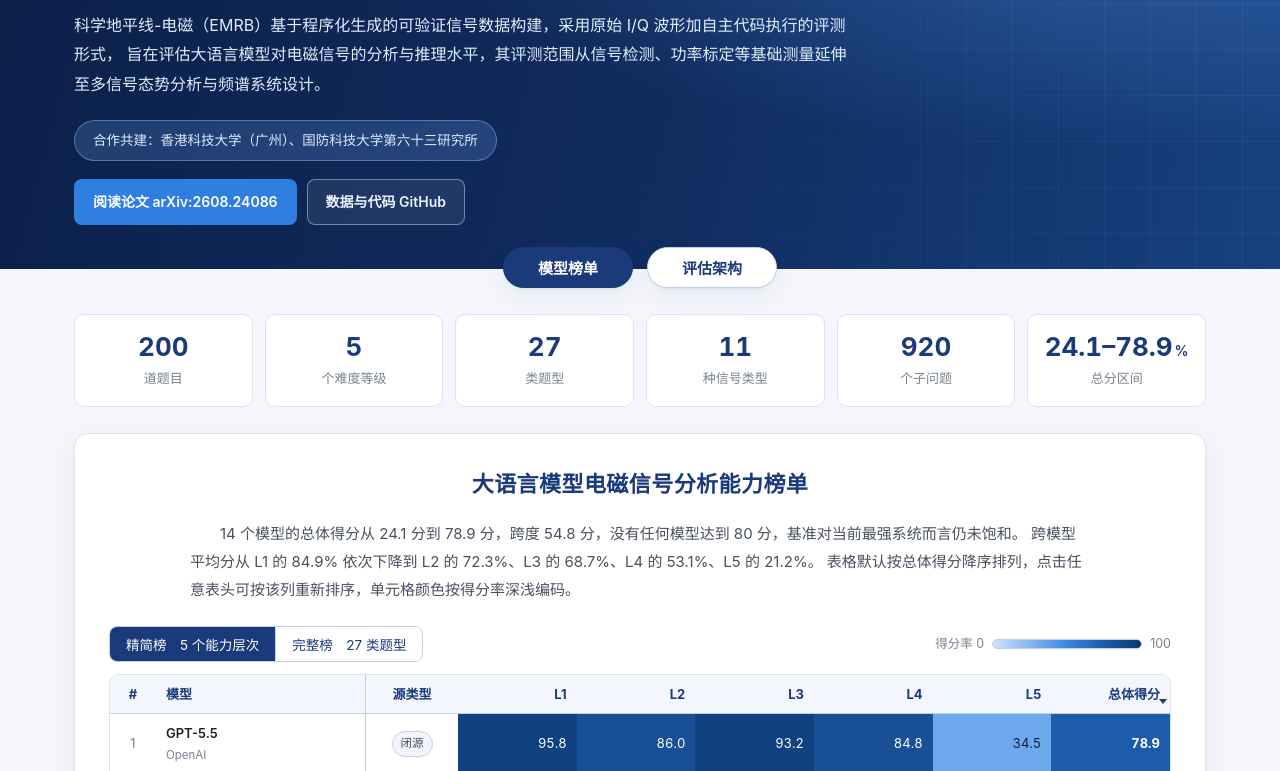
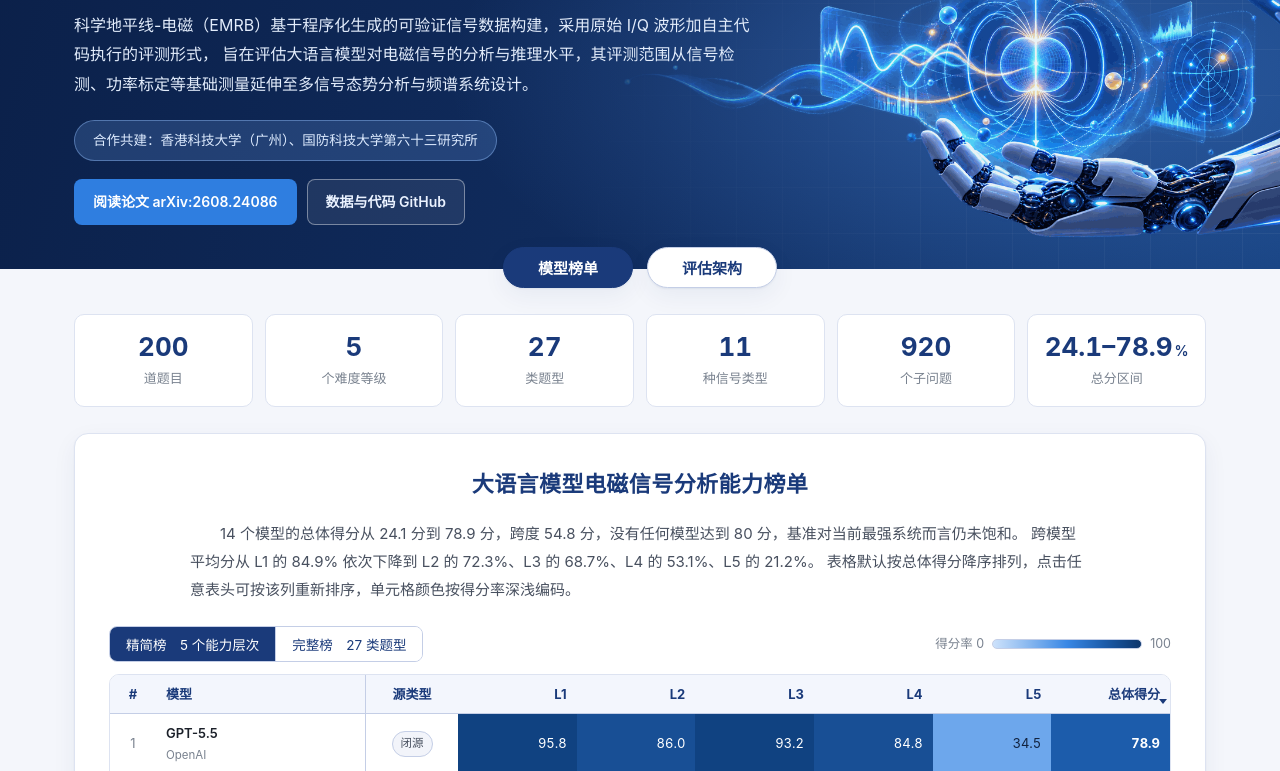
Before and after one commit to mingxuZhang2/EMRB, a plain HTML site: page index.html in a window 1280 px wide. Shown: the part 193-964 px from the top of the page. Drawn offline with Linux system fonts and the light colour scheme.

Commit message:
Add the electromagnetic hero artwork to the blue banner

```diff
--- a/index.html
+++ b/index.html
@@ -23,6 +23,7 @@
 </header>
 
 <section class="hero">
+  <div class="hero-art" aria-hidden="true"></div>
   <div class="wrap">
     <h1>EMRB</h1>
     <div class="sub-en">Electromagnetic Reasoning Benchmark</div>
--- a/styles.css
+++ b/styles.css
@@ -86,9 +86,10 @@ a:hover { text-decoration: underline; }
 
 .hero {
   background:
-    radial-gradient(1100px 340px at 88% 18%, rgba(93, 160, 255, .30), transparent 62%),
+    radial-gradient(900px 420px at 80% 52%, rgba(93, 160, 255, .34), transparent 64%),
     linear-gradient(105deg, var(--navy-900) 0%, var(--navy-800) 52%, #17417f 100%);
   color: #fff;
+  min-height: 360px;
   padding: 52px 0 44px;
   position: relative;
   overflow: hidden;
@@ -103,7 +104,20 @@ a:hover { text-decoration: underline; }
   mask-image: linear-gradient(100deg, transparent 42%, #000 100%);
   pointer-events: none;
 }
-.hero .wrap { position: relative; z-index: 1; }
+/* 右侧插图：透明底 PNG 直接压在蓝色背景上，左缘用遮罩渐隐，避免硬边 */
+.hero-art {
+  position: absolute;
+  top: -10px; bottom: -10px; right: -18px;
+  width: min(740px, 55%);
+  z-index: 1;
+  background: url("assets/hero_em.png") no-repeat right center;
+  background-size: contain;
+  opacity: .96;
+  mask-image: linear-gradient(90deg, transparent 0%, #000 30%);
+  -webkit-mask-image: linear-gradient(90deg, transparent 0%, #000 30%);
+  pointer-events: none;
+}
+.hero .wrap { position: relative; z-index: 2; }
 .hero h1 {
   margin: 0 0 4px;
   font-size: 40px;
@@ -111,7 +125,7 @@ a:hover { text-decoration: underline; }
   letter-spacing: .01em;
 }
 .hero .sub-en { color: #a9c8f5; font-size: 14px; letter-spacing: .06em; margin-bottom: 14px; }
-.hero p.lede { max-width: 780px; margin: 0 0 20px; font-size: 16px; color: #e2ecfb; }
+.hero p.lede { max-width: 680px; margin: 0 0 20px; font-size: 16px; color: #e2ecfb; }
 .pill {
   display: inline-block;
   background: rgba(120, 175, 255, .20);
@@ -415,6 +429,8 @@ footer.site a { color: #a9c8f5; }
 footer.site .legal { grid-column: 1 / -1; border-top: 1px solid rgba(255, 255, 255, .14); padding-top: 16px; color: #90a8cc; font-size: 12.5px; }
 
 @media (max-width: 1000px) {
+  /* 窄屏上插图退成低透明度的背景纹理，不与文字争位置 */
+  .hero-art { width: 74%; opacity: .34; }
   .cap-grid { grid-template-columns: repeat(2, 1fr); }
   .stat-row { grid-template-columns: repeat(3, 1fr); }
   .flow { grid-template-columns: 1fr; }
```
Also changed, not shown: assets/hero_em.png (added).
